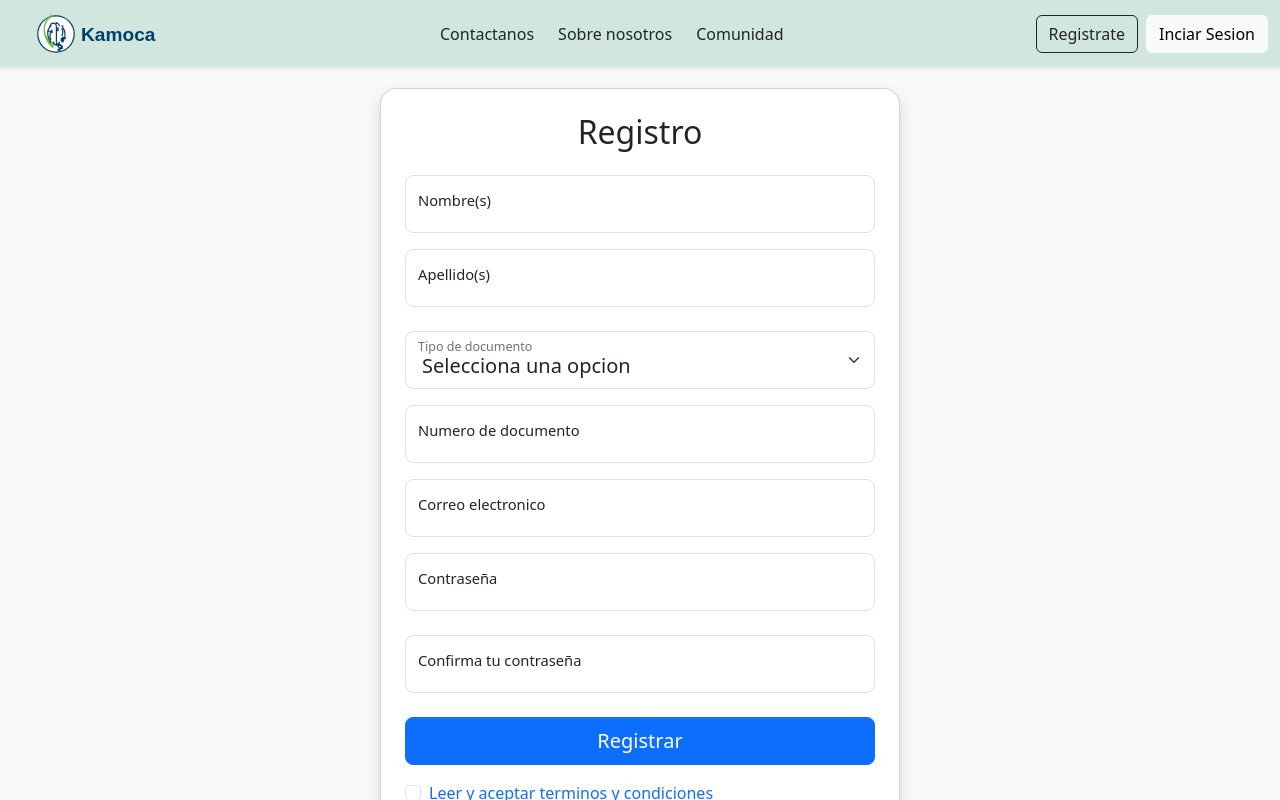
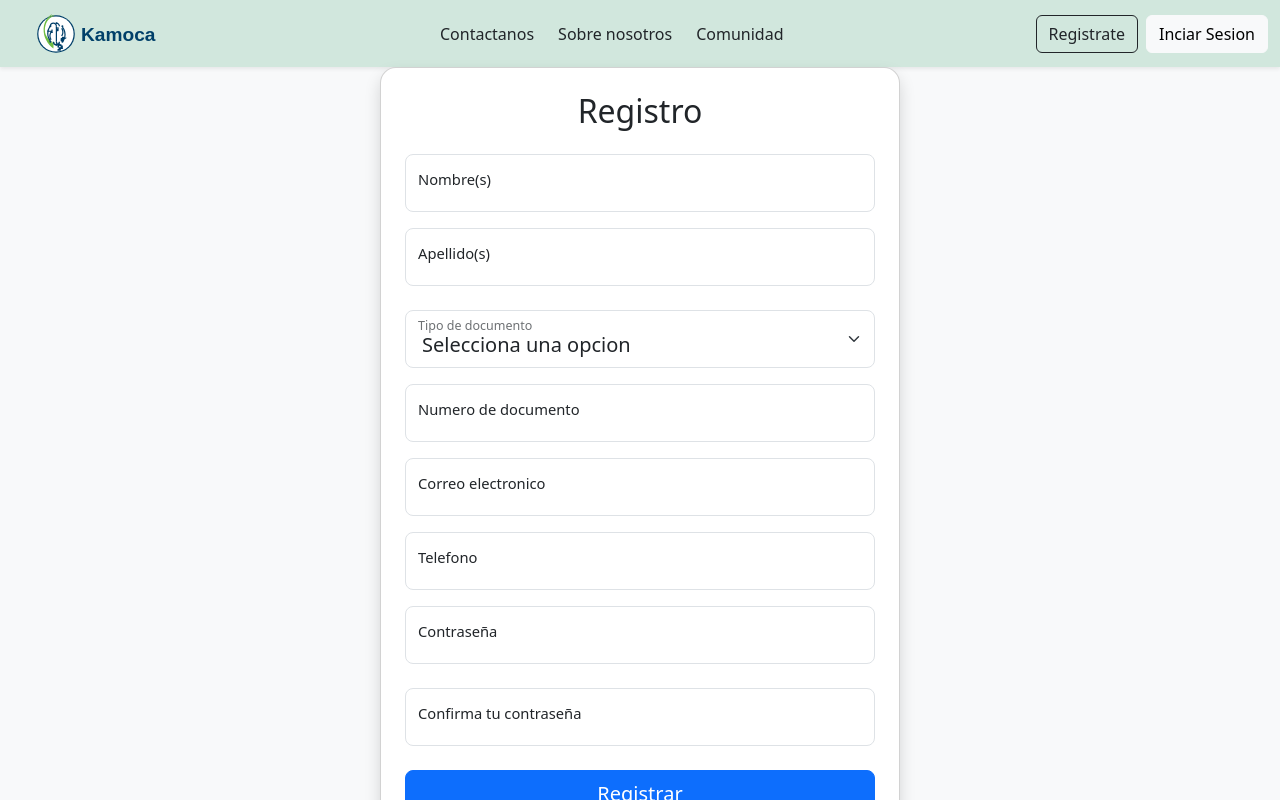
Before and after one commit to MoizDev98/alissia, an Angular app in the folder frontend/: page /register/form in a window 1280 px wide. Shown: the top 800 px of the page. Built offline with nearby package versions, Linux system fonts and the light colour scheme.

Commit message:
se agrego al formulario register el campo telefono

```diff
--- a/frontend/src/app/pages/register/form/register.html
+++ b/frontend/src/app/pages/register/form/register.html
@@ -39,6 +39,11 @@
             <label for="email">Correo electronico</label>
         </div>
 
+        <div class="form-floating mb-3">
+            <input type="tel" class="form-control form-control-lg" id="telefono" placeholder=" ">
+            <label for="telefono">Telefono</label>
+        </div>
+
 
         <div class="form-floating mb-4">
             <input type="password" class="form-control form-control-lg" id="password" placeholder=" ">
```
